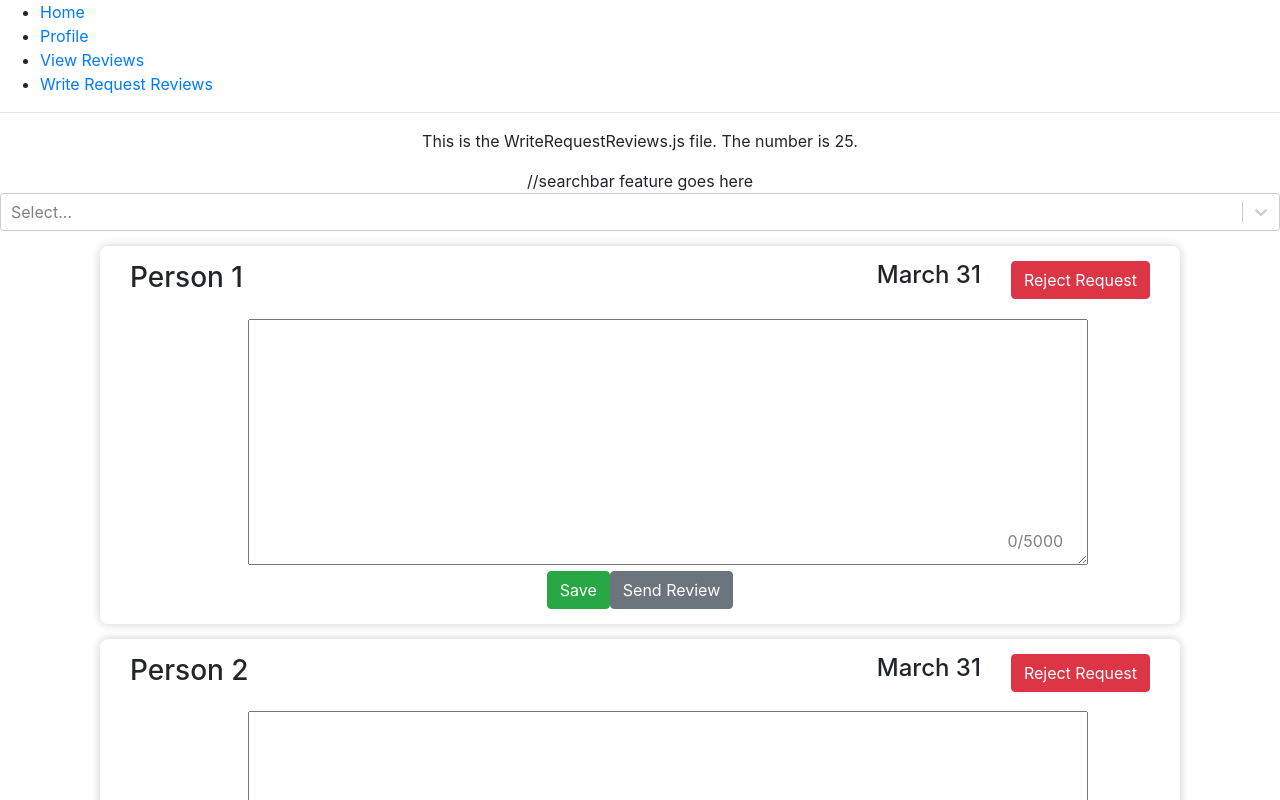
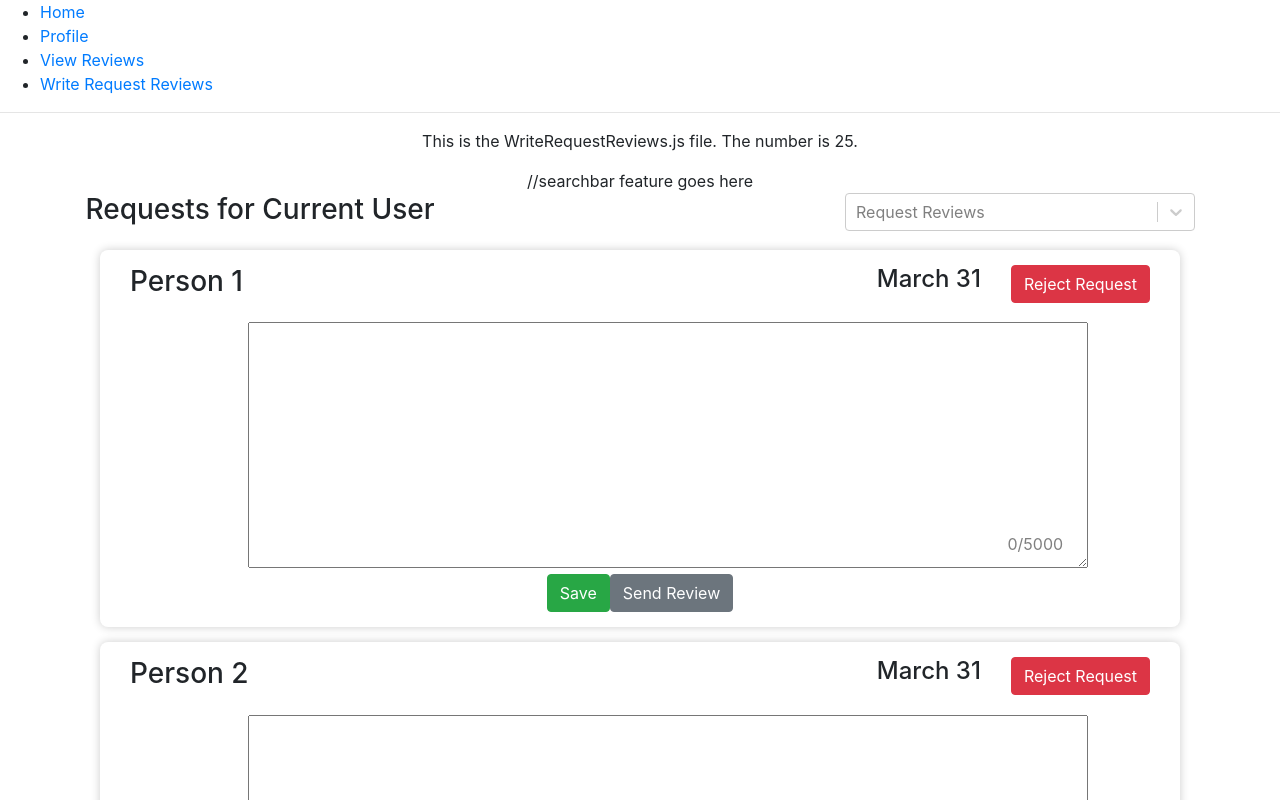
Before and after one commit to StephenTemp/SaltySplatoon-PET, a React (Create React App) app: page /writerequestreviews in a window 1280 px wide. Shown: the top 800 px of the page. Built offline with nearby package versions, Linux system fonts and the light colour scheme; no server answers.

Commit message:
Searchbar formatting, and adding @types files to react
Formatted the searchbar so its closer to the original design mockup, make the isMulti prop true, and added types for reactstrap and react-select so that editor suggestions are more accurate in vs code

```diff
--- a/package.json
+++ b/package.json
@@ -6,6 +6,8 @@
     "@testing-library/jest-dom": "^4.2.4",
     "@testing-library/react": "^9.3.2",
     "@testing-library/user-event": "^7.1.2",
+    "@types/react-select": "^3.0.11",
+    "@types/reactstrap": "^8.4.2",
     "bootstrap": "^4.4.1",
     "react": "^16.13.1",
     "react-dom": "^16.13.1",
--- a/src/WriteRequestReviews.js
+++ b/src/WriteRequestReviews.js
@@ -2,6 +2,7 @@ import React, { Component } from 'react'
 import './App.css';
 import Request from './Requests';
 import Select from 'react-select';
+import {Container, Row, Col} from 'reactstrap'
 
 class WriteRequestReviews extends React.Component {
 
@@ -73,8 +74,20 @@ class WriteRequestReviews extends React.Component {
             </p>
             <div className = "request-reviews">
             //searchbar feature goes here
-            <Select options={this.state.fakeRequestPeople} />
-
+            <Container fluid='sm'>
+              <Row>
+                <Col>
+                  <h3>Requests for Current User</h3>
+                </Col>
+                <Col/>
+                <Col>
+                  <Select
+                    options={this.state.fakeRequestPeople}
+                    isMulti={true}
+                    placeholder={"Request Reviews"}/>
+                </Col>
+              </Row>
+            </Container>
             </div>
             <div className = "write-reviews">
               <Request requests={ this.state.fakeRequests }/>
```
Also changed, not shown: 1 other file (tests, documents, lock files or other folders).
